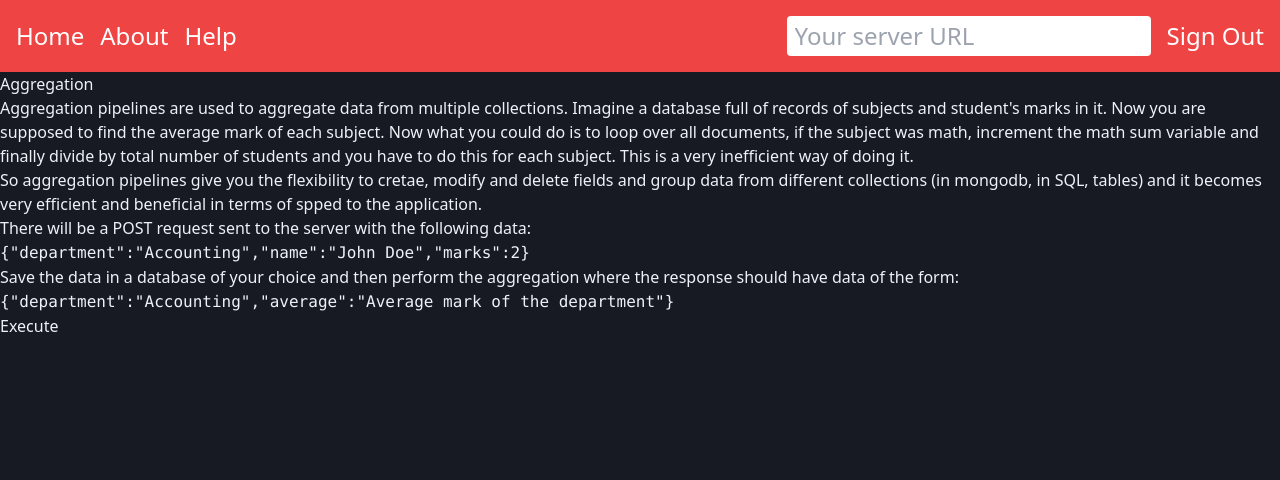
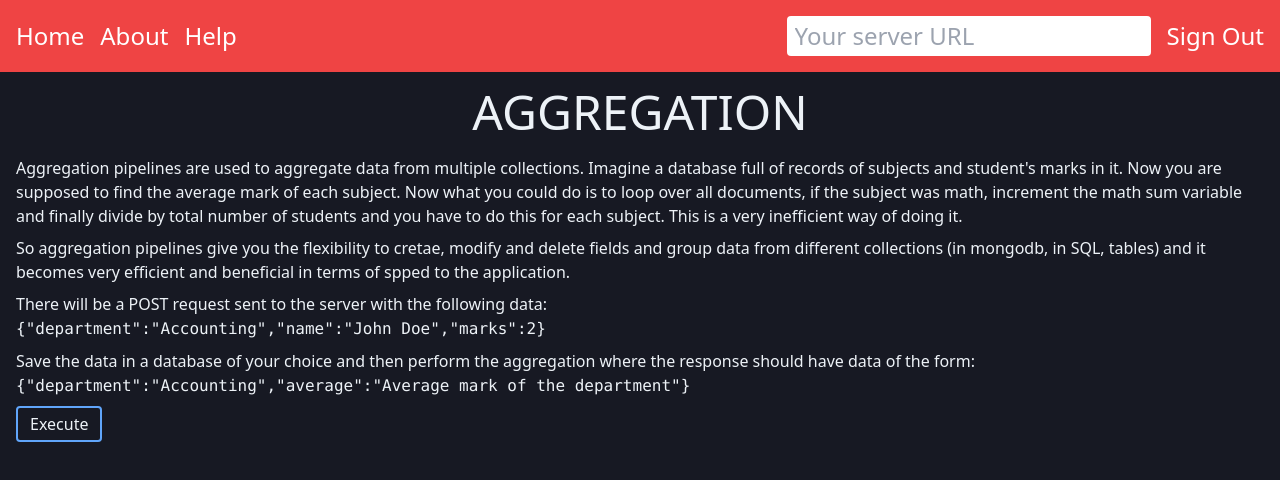
Before and after one commit to ananth243/web-dev-concepts, a Next.js app: page /home/agg in a window 1280 px wide. Shown: the top 480 px of the page. Built offline with nearby package versions, Linux system fonts and the light colour scheme; no server answers; sample sign-in values are in the browser's storage.

Commit message:
Design page component
Signed-off-by: Hrishikesh Patil <hrishikeshpatil.754@gmail.com>

```diff
--- a/components/Page.js
+++ b/components/Page.js
@@ -2,14 +2,17 @@ import React from "react";
 
 function Page({ title, description, problem, execute, message }) {
   return (
-    <>
-      <h1>{title}</h1>
+    <div className="flex align-center flex-col p-4 space-y-2">
+      <h1 className="text-5xl uppercase text-center mb-3 font-light">{title}</h1>
       {description()}
       {problem()}
-      <button onClick={() => execute()}>Execute</button>
-      {message.status && <h1 className="text-white">{message.message}</h1>}
-      {!message.status && <h1 className="text-red-600">{message.message}</h1>}
-    </>
+      <div className="flex items-center space-x-3">
+        <button className="w-min py-1 px-3 rounded border-2 border-blue-400" onClick={() => execute()}>Execute</button>
+        {message.message && (<div className={`${message.status ? "bg-green-500" : "bg-red-500"} text-white py-1 px-3 rounded-md flex-grow`}>
+          Result: {message.message}
+        </div>)}
+      </div>
+    </div>
   );
 }
 
```
